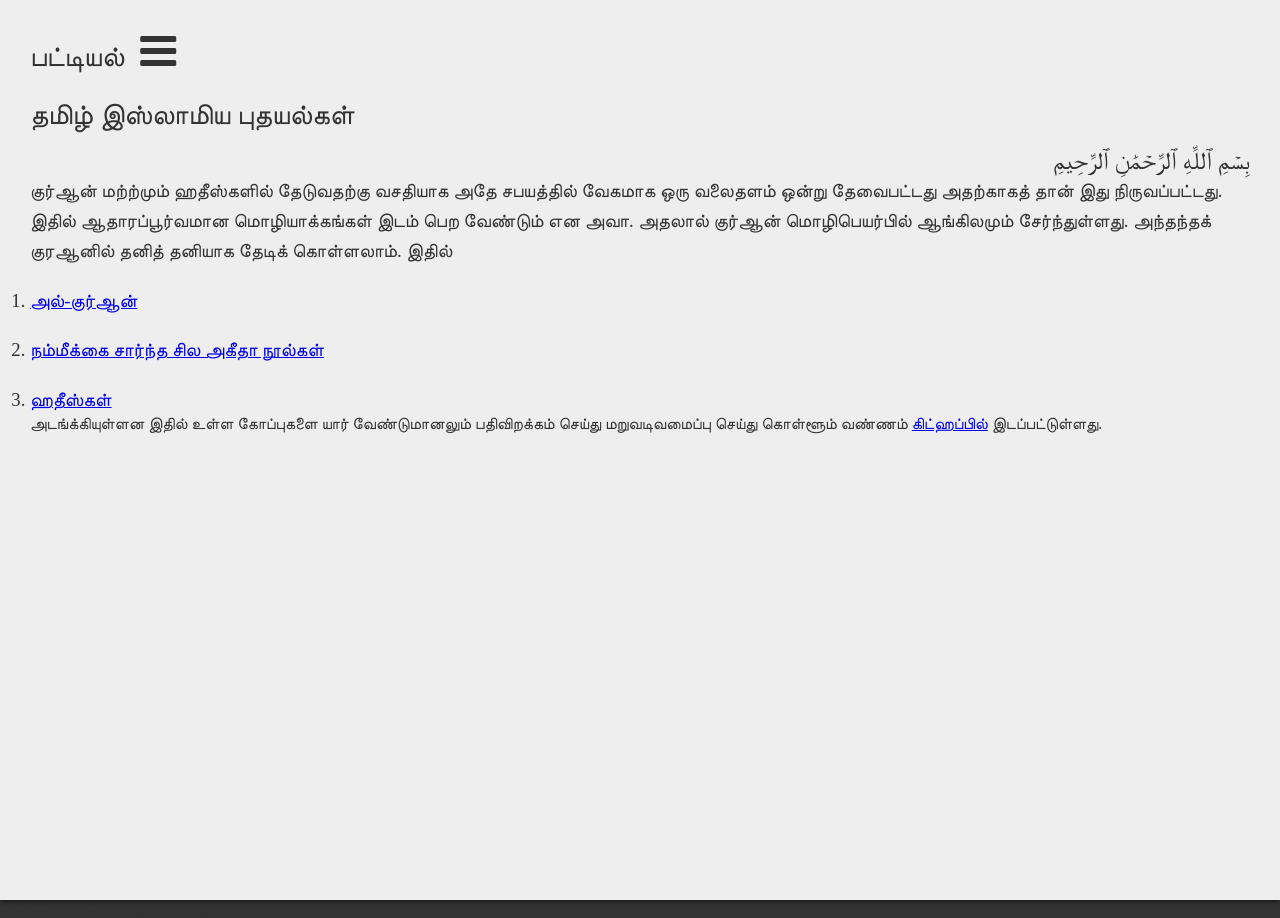
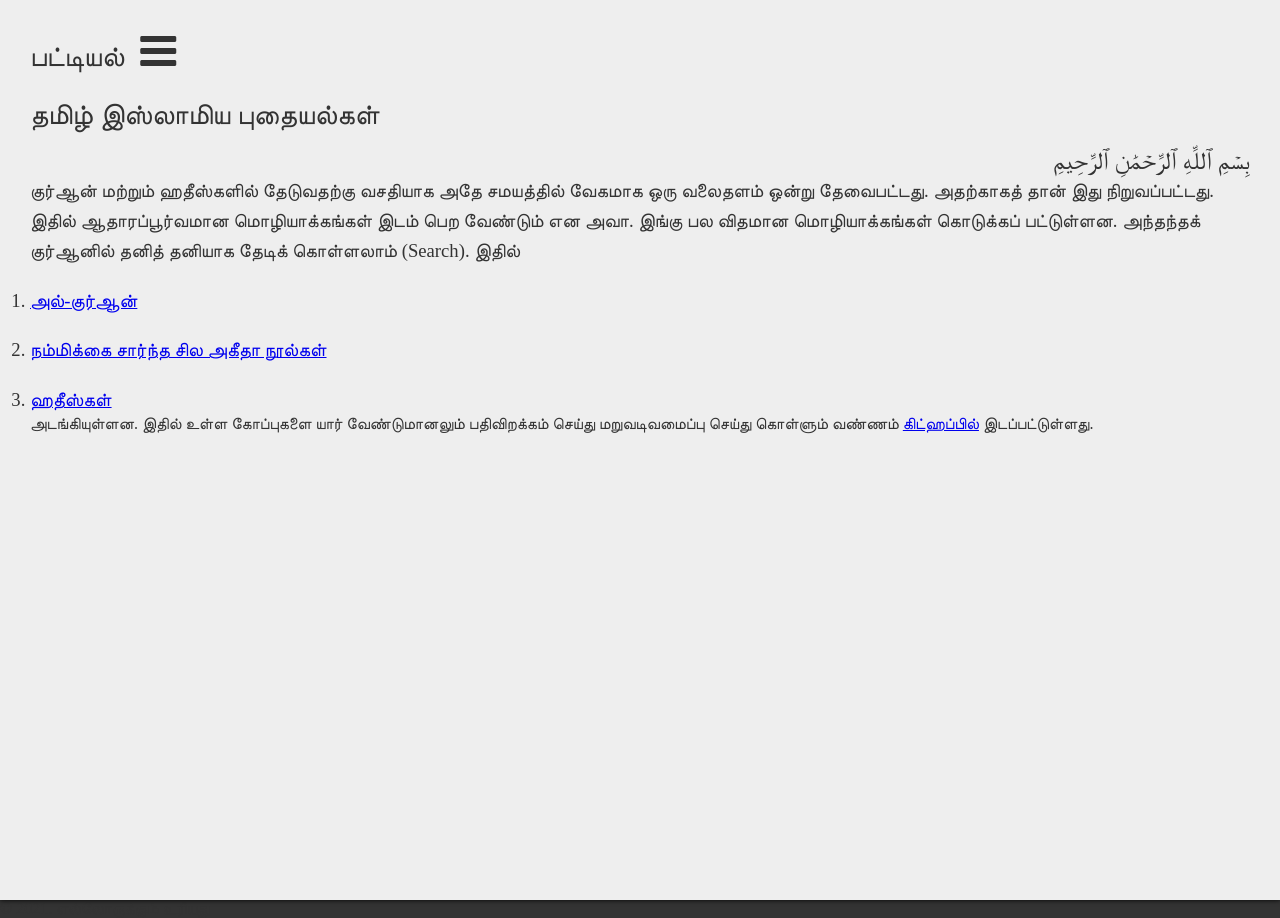
Before and after one commit to codeforweb/tamilislam, a Jekyll site: the page built from pages/index.html, in a window 1280 px wide. Built offline with Jekyll 4.4.1, drawn with Linux system fonts in a browser that asks for light colours.

Commit message:
lang problem

```diff
--- a/pages/index.html
+++ b/pages/index.html
@@ -1,5 +1,5 @@
 ---
-title: தமிழ் இஸ்லாமிய புதயல்கள்
+title: தமிழ் இஸ்லாமிய புதையல்கள்
 layout: default
 ---
 		<div id='container'>
@@ -7,15 +7,21 @@ layout: default
 			بِسۡمِ ٱللَّهِ ٱلرَّحۡمَٰنِ ٱلرَّحِيمِ <br>
 			</p>
 			<p class="tamil">
-				குர்ஆன் மற்ற்மும் ஹதீஸ்களில் தேடுவதற்கு வசதியாக அதே சபயத்தில் வேகமாக ஒரு வலைதளம் ஒன்று தேவைபட்டது அதற்காகத் தான் இது நிருவப்பட்டது. இதில் ஆதாரப்பூர்வமான மொழியாக்கங்கள் இடம் பெற வேண்டும் என அவா. அதலால் குர்ஆன் மொழிபெயர்பில் ஆங்கிலமும் சேர்ந்துள்ளது. அந்தந்தக் குரஆனில் தனித் தனியாக தேடிக் கொள்ளலாம். இதில்
+				குர்ஆன் மற்றும் ஹதீஸ்களில் தேடுவதற்கு வசதியாக அதே சமயத்தில் வேகமாக ஒரு வலைதளம் ஒன்று தேவைபட்டது.
+				அதற்காகத் தான் இது நிறுவப்பட்டது. இதில் ஆதாரப்பூர்வமான மொழியாக்கங்கள் இடம் பெற வேண்டும் என அவா.
+
+
+				இங்கு பல விதமான மொழியாக்கங்கள் கொடுக்கப் பட்டுள்ளன. அந்தந்தக் குர்ஆனில் தனித் தனியாக தேடிக் கொள்ளலாம் (Search).
+
+				இதில்
 				<ol class="tamil pagelist">
 					<li><a href="{{ site.baseurl }}/pages/alquran/index.html?langCode=5">அல்-குர்ஆன்</a></li>
-					<li><a href="{{ site.baseurl }}/pages/aqeeda.html">நம்மீக்கை சார்ந்த சில அகீதா நூல்கள்</a></li>
+					<li><a href="{{ site.baseurl }}/pages/aqeeda.html">நம்மிக்கை சார்ந்த சில அகீதா நூல்கள்</a></li>
 					<li><a href="{{ site.baseurl }}/pages/hadith/index.html">ஹதீஸ்கள்</a></li>
 
 				</ol>
 
-				அடங்க்கியுள்ளன
-				இதில் உள்ள கோப்புகளை யார் வேண்டுமானலும் பதிவிறக்கம் செய்து மறுவடிவமைப்பு செய்து கொள்ளூம் வண்ணம் <a href="https://github.com/codeforweb/tamilislam/">கிட்ஹப்பில்</a> இடப்பட்டுள்ளது.
+				அடங்கியுள்ளன.
+				இதில் உள்ள கோப்புகளை யார் வேண்டுமானலும் பதிவிறக்கம் செய்து மறுவடிவமைப்பு செய்து கொள்ளும் வண்ணம் <a href="https://github.com/codeforweb/tamilislam/">கிட்ஹப்பில்</a> இடப்பட்டுள்ளது.
 		</p>
 		</div>
```
